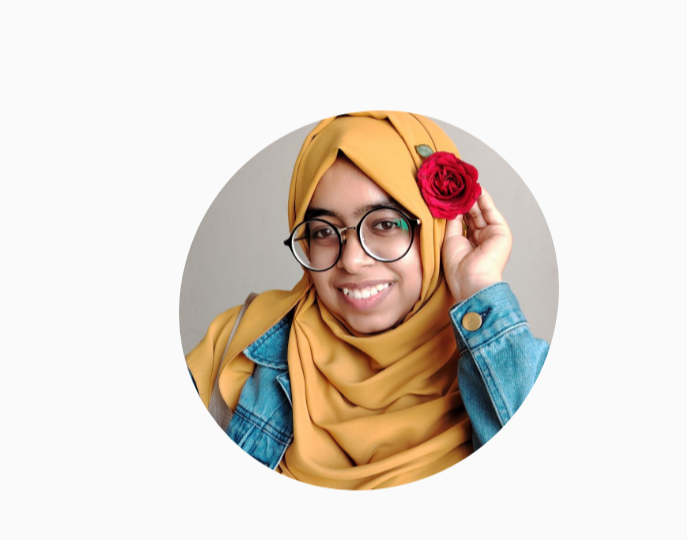
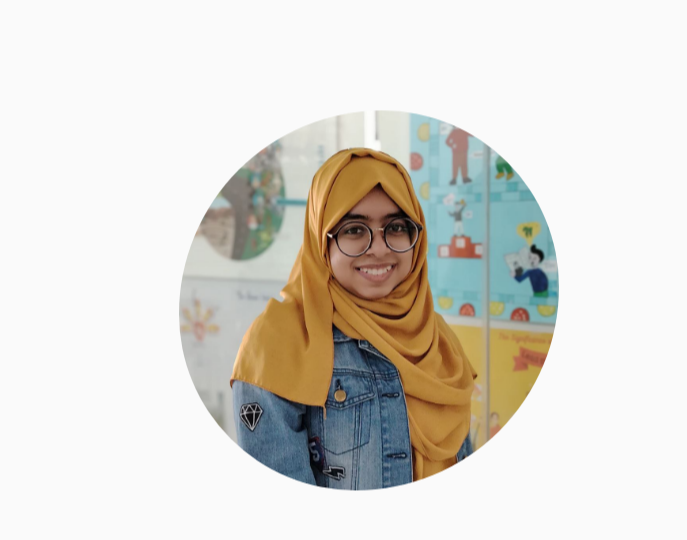
Before and after one commit to humaira-nazum-nihal/protfolio, a plain HTML site: page index.html in a window 1280 px wide. Shown: the part 101-641 px from the top of the page, 593-1280 px from the left. Drawn offline with nearby package versions, Linux system fonts and the light colour scheme.

Commit message:
Update index.html

```diff
--- a/index.html
+++ b/index.html
@@ -82,7 +82,7 @@
           </div>
           <div class="featured-image">
             <div class="image">
-                <img src="images/nihal2.jpg" alt="avatar">
+                <img src="images/nihal3.jpg" alt="avatar">
             </div>
           </div>
           <div class="scroll-icon-box">
```
